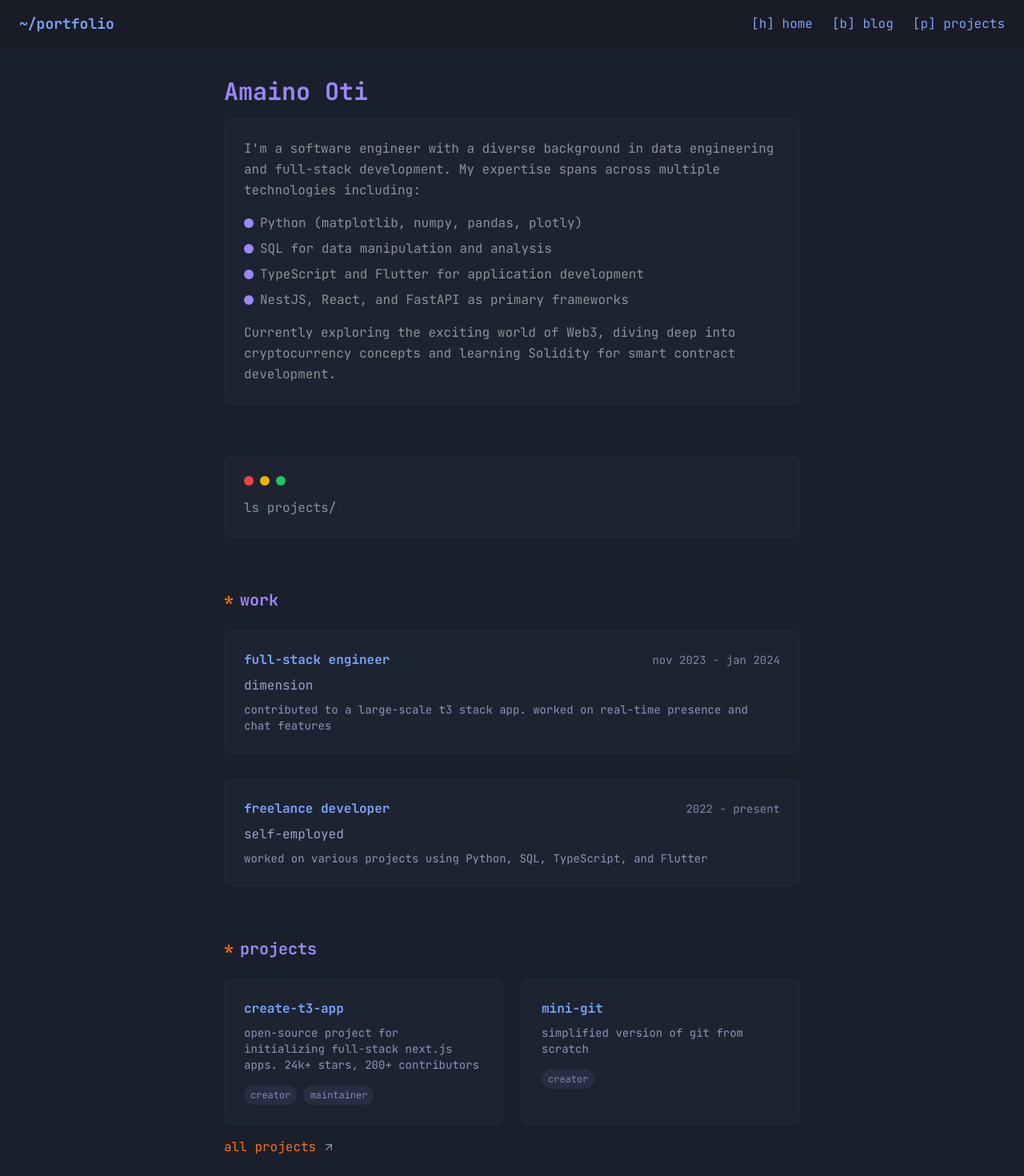
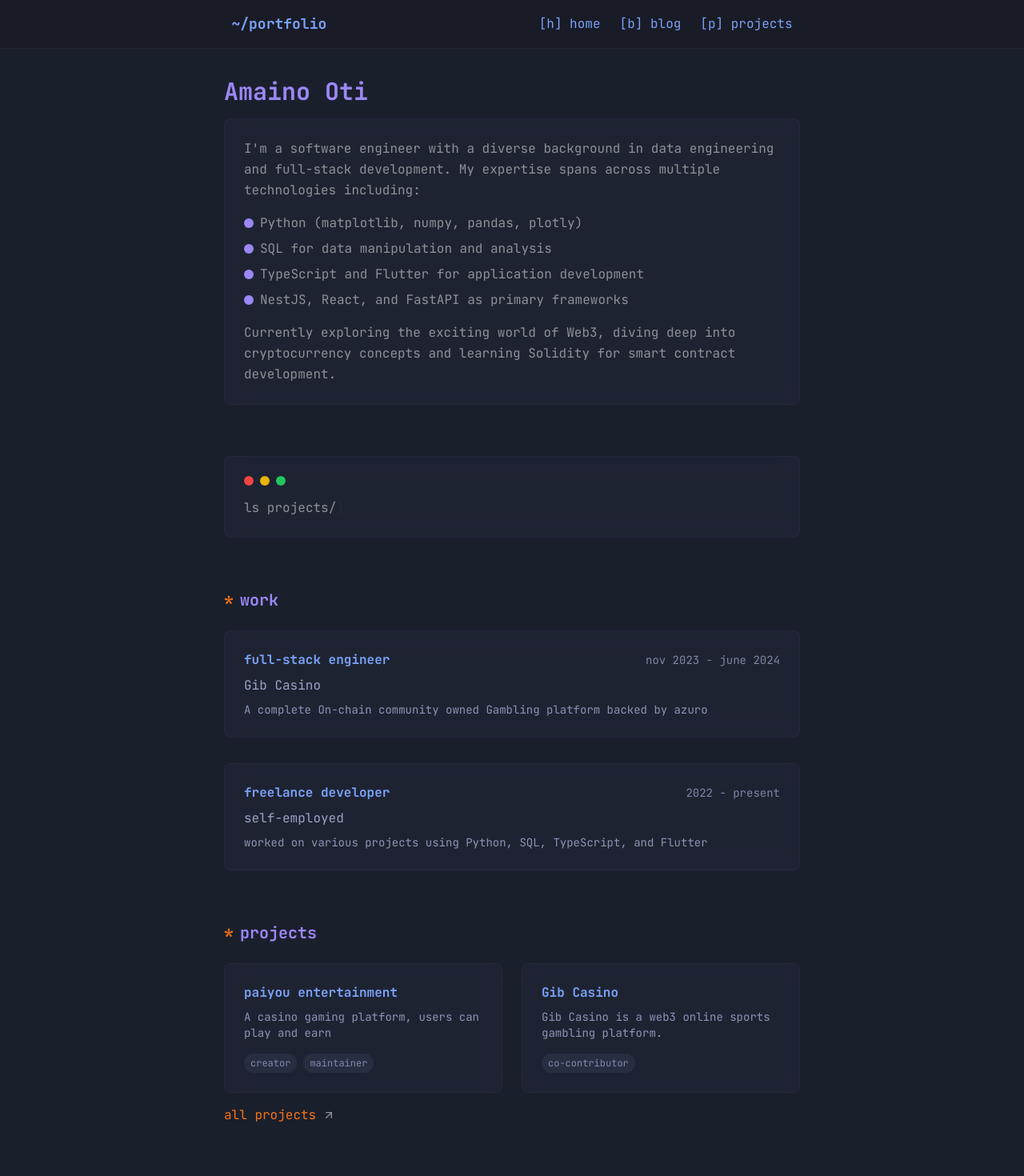
Before and after one commit to amainooti/Portfolio, a React (Vite) app: page / in a window 1280 px wide. Shown: the top 1470 px of the page at 80% size. Built offline with nearby package versions, Linux system fonts and the light colour scheme.

Commit message:
added vercel routes

```diff
--- a/src/App.tsx
+++ b/src/App.tsx
@@ -7,6 +7,7 @@ import Index from "./pages/Index";
 import Blog from "./pages/Blog";
 import RicingMacOS from "./pages/blog/RicingMacOS";
 import FutureOfAI from "./pages/blog/FutureOfAI";
+import Projects from "./pages/Projects";
 
 const queryClient = new QueryClient();
 
@@ -19,6 +20,7 @@ const App = () => (
         <Routes>
           <Route path="/" element={<Index />} />
           <Route path="/blog" element={<Blog />} />
+          <Route path="/projects" element={<Projects />} />
           <Route path="/blog/ricing-macos" element={<RicingMacOS />} />
           <Route path="/blog/future-of-ai" element={<FutureOfAI />} />
         </Routes>
--- a/src/components/Navigation.tsx
+++ b/src/components/Navigation.tsx
@@ -5,8 +5,12 @@ export const Navigation: React.FC = () => {
   return (
     <nav className="fixed top-0 w-full z-50 bg-terminal-bg/80 backdrop-blur-sm border-b border-terminal-secondary/20">
       <div className="container mx-auto px-6 py-4">
-        <div className="flex items-center justify-between">
-          <Link to="/" className="terminal-link text-lg font-bold">
+        <div className="flex items-center justify-evenly">
+          {/* Hide on mobile and show only on medium and larger screens */}
+          <Link
+            to="/"
+            className="hidden md:block terminal-link md:text-lg md:font-bold"
+          >
             ~/portfolio
           </Link>
           <div className="flex items-center gap-6">
--- a/src/pages/Blog.tsx
+++ b/src/pages/Blog.tsx
@@ -52,6 +52,9 @@ export default Blog;
 
 
 /**
+ Here's an example of what I want to achieve I want the blog to be in .mdx and I want it all in a content directory.
+
+
  * ---
 title: "Ricing MacOS"
 date: "November 1, 2023"
--- a/src/pages/Index.tsx
+++ b/src/pages/Index.tsx
@@ -8,10 +8,10 @@ import { ArrowUpRight } from "lucide-react";
 const workExperience = [
   {
     title: "full-stack engineer",
-    company: "dimension",
-    period: "nov 2023 - jan 2024",
+    company: "Gib Casino",
+    period: "nov 2023 - june 2024",
     description:
-      "contributed to a large-scale t3 stack app. worked on real-time presence and chat features",
+      " A complete On-chain community owned Gambling platform backed by azuro ",
   },
   {
     title: "freelance developer",
@@ -24,17 +24,16 @@ const workExperience = [
 
 const projects = [
   {
-    title: "create-t3-app",
-    description:
-      "open-source project for initializing full-stack next.js apps. 24k+ stars, 200+ contributors",
-    link: "https://github.com/username/create-t3-app",
+    title: "paiyou entertainment",
+    description: "A casino gaming platform, users can play and earn ",
+    link: "https://playwallet-hub.vercel.app/",
     tags: ["creator", "maintainer"],
   },
   {
-    title: "mini-git",
-    description: "simplified version of git from scratch",
-    link: "https://github.com/username/mini-git",
-    tags: ["creator"],
+    title: "Gib Casino",
+    description: "Gib Casino is a web3 online sports gambling platform.",
+    link: "https://gib.casino/",
+    tags: ["co-contributor"],
   },
 ];
 
@@ -69,7 +68,7 @@ const commands = [
 
 const Index = () => {
   return (
-    <div className="min-h-screen bg-[#1A1F2C] text-[#8E9196] font-mono">
+    <div className="min-h-screen bg-[#1A1F2C] text-[#8E9196] font-mono mx-auto">
       <Navigation />
       <main className="container mx-auto px-6 pt-24 pb-12 max-w-3xl">
         <section className="mb-16">
@@ -165,7 +164,7 @@ const Index = () => {
           <h2 className="text-xl font-bold text-[#9b87f5] mb-6 flex items-center gap-2">
             <span className="text-[#F97316]">*</span> links
           </h2>
-          <div className="flex gap-4">
+          <div className="flex gap-4 flex-wrap">
             <a
               href="mailto:amainooti@gmail.com"
               className="text-[#8E9196] hover:text-[#9b87f5]"
--- /dev/null
+++ b/src/pages/Projects.tsx
@@ -0,0 +1,11 @@
+const Projects = () => {
+  return (
+    <div>
+      <main>
+        <h1>Welcome to projects</h1>
+      </main>
+    </div>
+  );
+};
+
+export default Projects;
```
Also changed, not shown: vercel.json (added).
